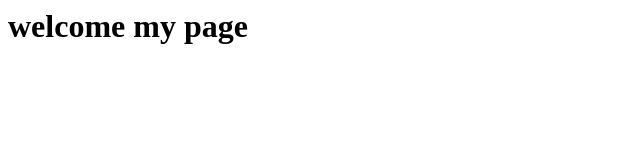
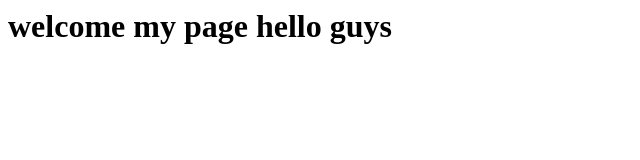
Before and after one commit to prachirahud/ropogit, a plain HTML site: page index.html in a window 1280 px wide. Shown: the whole page, without its empty margins (0-640 px from the left). Drawn offline with Linux system fonts and the light colour scheme.

Commit message:
change indexhtml

```diff
--- a/index.html
+++ b/index.html
@@ -4,7 +4,7 @@
 
     </head>
     <body>
-        <h1> welcome my page</h1>
+        <h1> welcome my page hello guys</h1>
     <script src="script.js"></script>
     </body>
 </html>
```
